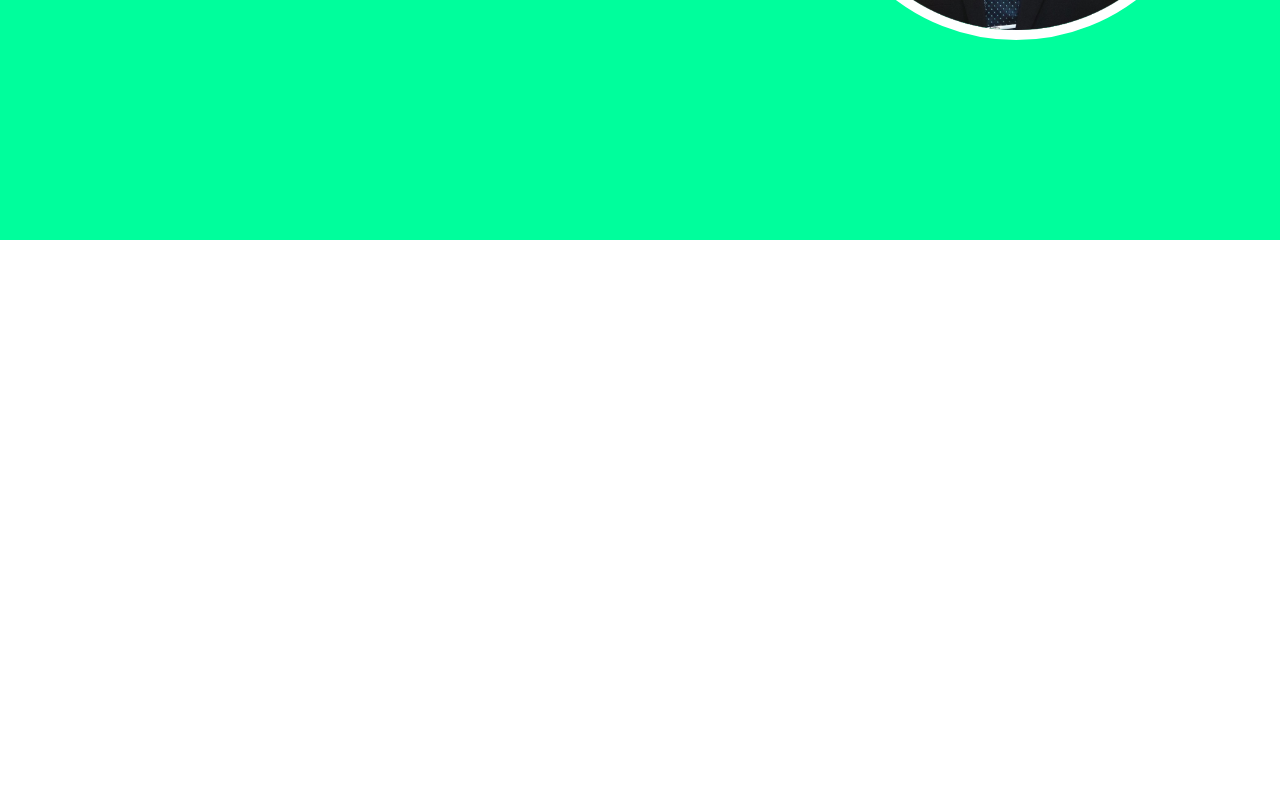
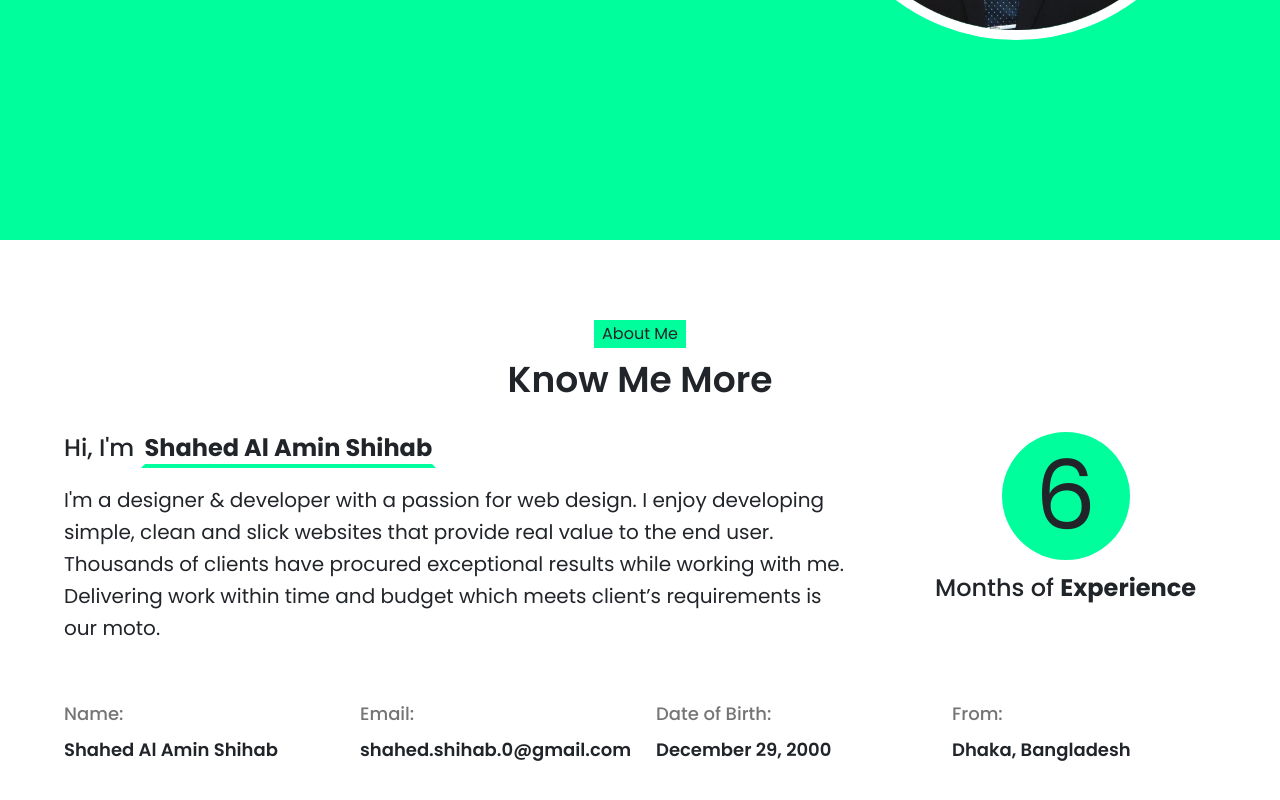
Before and after one commit to shihab01118/my-portfolio, a React (Vite) app: page / in a window 1280 px wide. Shown: the part 560-1360 px from the top of the page. Before the commit the page ends 800 px from the top, so only its background shows below. Built offline with nearby package versions, Linux system fonts and the light colour scheme.

Commit message:
about me section added

```diff
--- a/package.json
+++ b/package.json
@@ -13,6 +13,7 @@
     "icons": "^1.0.0",
     "localforage": "^1.10.0",
     "match-sorter": "^6.3.1",
+    "prop-types": "^15.8.1",
     "react": "^18.2.0",
     "react-dom": "^18.2.0",
     "react-icons": "^4.12.0",
--- a/src/components/Navbar/Navbar/Navbar.jsx
+++ b/src/components/Navbar/Navbar/Navbar.jsx
@@ -3,7 +3,7 @@ import Dropdown from "../Dropdown/Dropdown";
 
 const Navbar = () => {
   return (
-    <div className="w-full bg-gray-700 bg-opacity-30 fixed py-4">
+    <div className="w-full bg-gray-700 bg-opacity-40 fixed py-4">
       <div className="max-w-6xl mx-auto flex justify-between items-center">
         <div>
           <h2 className="text-secondary font-semibold text-3xl uppercase">
--- /dev/null
+++ b/src/components/Title/Title.jsx
@@ -0,0 +1,17 @@
+import PropTypes from "prop-types";
+
+const Title = ({ heading, subHeading }) => {
+  return (
+    <div className="text-center text-secondary">
+      <p className="px-2 py-[2px] bg-primary mb-3 w-fit mx-auto">{subHeading}</p>
+      <h3 className="text-4xl font-semibold">{heading}</h3>
+    </div>
+  );
+};
+
+Title.propTypes = {
+  heading: PropTypes.string,
+  subHeading: PropTypes.string,
+};
+
+export default Title;
--- /dev/null
+++ b/src/pages/Home/AboutMe/AboutMe.jsx
@@ -0,0 +1,61 @@
+import Title from "../../../components/Title/Title";
+
+const AboutMe = () => {
+  return (
+    <div className="my-20 max-w-6xl mx-auto">
+      <Title heading="Know Me More" subHeading="About Me" />
+      <div className="mt-8 flex justify-between gap-16">
+        <div className="text-secondary flex-1">
+          <p className="text-2xl font-medium">
+            {`Hi, I'm`}{" "}
+            <span className="border-4 border-transparent font-bold border-b-primary">
+              Shahed Al Amin Shihab
+            </span>
+          </p>
+          <p className="leading-8 text-xl mt-5">
+            {`I'm a designer & developer with a passion for web design. I enjoy developing simple, clean and slick websites that provide real value to the end user. Thousands of clients have procured exceptional results while working with me. Delivering work within time and budget which meets client’s requirements is our moto.`}
+          </p>
+        </div>
+        <div className="text-secondary px-5">
+          <div className="relative">
+            <div className="w-32 h-32 bg-primary rounded-full mx-auto"></div>
+            <p className="text-8xl w-fit absolute top-1/2 left-1/2 transform -translate-x-1/2 -translate-y-1/2">
+              6
+            </p>
+          </div>
+          <p className="text-center text-2xl font-medium mt-3">
+            Months of <span className="font-bold">Experience</span>
+          </p>
+        </div>
+      </div>
+      <div className="mt-14 grid grid-cols-4 gap-8">
+        <div>
+          <p className="font-medium text-[#757575] text-lg">Name:</p>
+          <p className="text-secondary font-semibold text-lg mt-2">
+            Shahed Al Amin Shihab
+          </p>
+        </div>
+        <div>
+          <p className="font-medium text-[#757575] text-lg">Email:</p>
+          <p className="text-secondary font-semibold text-lg mt-2">
+            <a href="">shahed.shihab.0@gmail.com</a>
+          </p>
+        </div>
+        <div>
+          <p className="font-medium text-[#757575] text-lg">Date of Birth:</p>
+          <p className="text-secondary font-semibold text-lg mt-2">
+            December 29, 2000
+          </p>
+        </div>
+        <div>
+          <p className="font-medium text-[#757575] text-lg">From:</p>
+          <p className="text-secondary font-semibold text-lg mt-2">
+            Dhaka, Bangladesh
+          </p>
+        </div>
+      </div>
+    </div>
+  );
+};
+
+export default AboutMe;
--- a/src/pages/Home/Home/Home.jsx
+++ b/src/pages/Home/Home/Home.jsx
@@ -1,9 +1,11 @@
+import AboutMe from "../AboutMe/AboutMe";
 import Banner from "../Banner/Banner";
 
 const Home = () => {
   return (
     <div>
       <Banner />
+      <AboutMe />
     </div>
   );
 };
```
Also changed, not shown: 1 other file (tests, documents, lock files or other folders).
